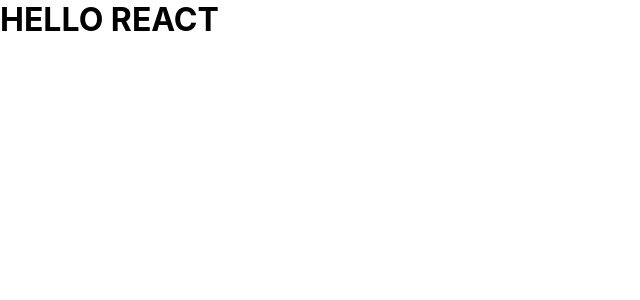
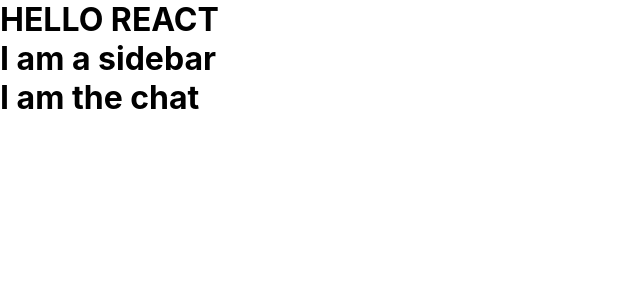
Before and after one commit to singhkunal2050/Whatsapp-mern-clone, a React (Create React App) app: page / in a window 1280 px wide. Shown: the top 300 px of the page, without its empty margins (0-640 px from the left). Built offline with nearby package versions, Linux system fonts and the light colour scheme.

Commit message:
added the chat and sidebar component

```diff
--- a/src/App.js
+++ b/src/App.js
@@ -1,12 +1,21 @@
 import React from 'react';
 import './App.css';
+import Sidebar from './Sidebar';
+import Chat from './Chat';
 
 function App() {
   return (
     <div className="App">
       <h1>HELLO REACT</h1>
+      {/* SIdebar component  */}
+      <Sidebar/>
+      {/* CHAt component */}
+      <Chat/>
+
+
     </div>
-  );
+
+);
 }
 
 export default App;
--- /dev/null
+++ b/src/Chat.js
@@ -0,0 +1,12 @@
+import React from 'react'
+import './Chat.css'
+
+function Chat() {
+  return (
+    <div className="chat">
+      <h1>I am the chat</h1>
+    </div>
+  )
+}
+
+export default Chat
--- /dev/null
+++ b/src/Sidebar.js
@@ -0,0 +1,12 @@
+import React from 'react'
+import './Sidebar.css'
+
+function Sidebar() {
+  return (
+    <div className="sidebar">
+      <h1>I am a sidebar</h1>
+    </div>
+  )
+}
+
+export default Sidebar
```
Also changed, not shown: firebase.js (added, +9 -0 lines), src/Chat.css (added), src/Sidebar.css (added).
